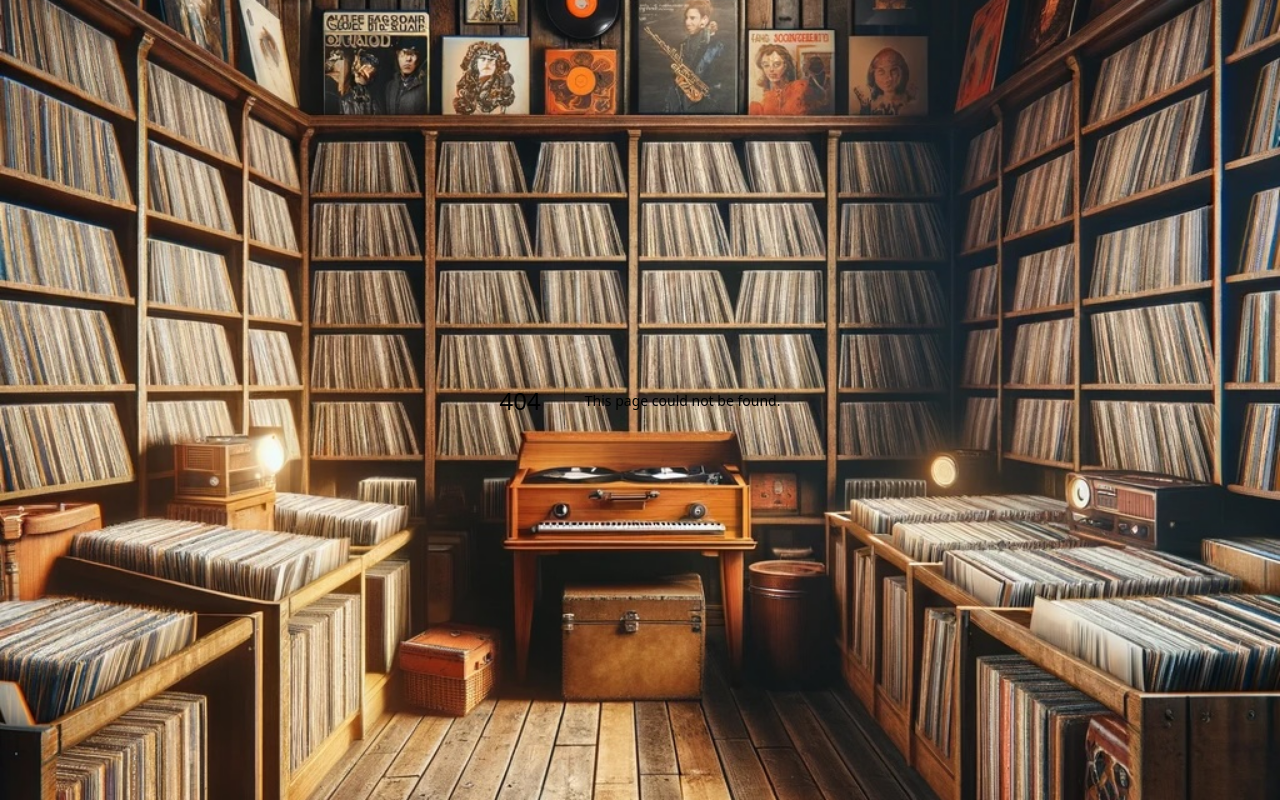
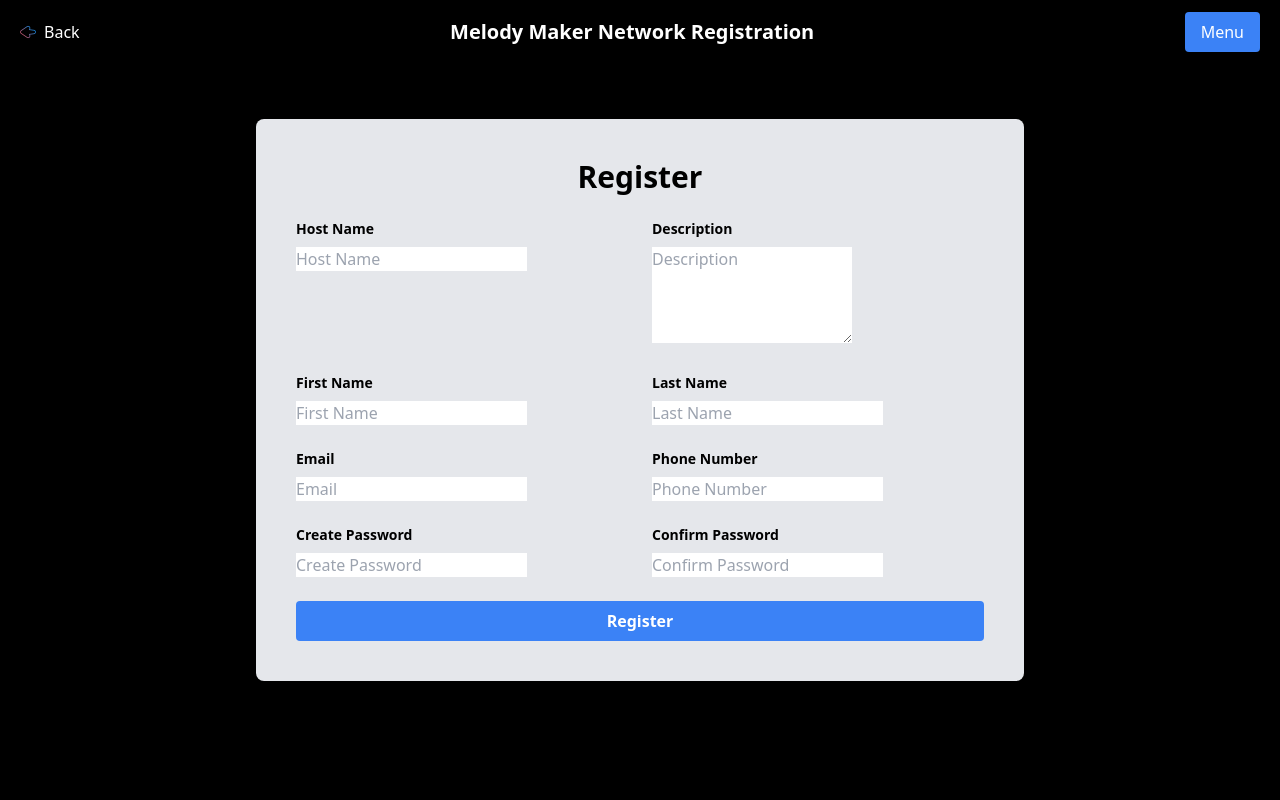
Before and after one commit to rpoole444/melodyMixerNetwork, a Next.js app: page /Registration in a window 1280 px wide. Before the commit this address had no page. Built offline with nearby package versions, Linux system fonts and the light colour scheme.

Commit message:
Create Registration and UserProfiles!

```diff
--- /dev/null
+++ b/src/pages/Registration.tsx
@@ -0,0 +1,120 @@
+import React, { useState } from 'react';
+import Header from '@/components/Header';
+import "../styles/globals.css";
+
+interface User {
+  hostName: string;
+  description: string;
+  firstName: string;
+  lastName: string;
+  email: string;
+  phone: string;
+  password: string;
+  confirmPassword: string;
+}
+
+const RegistrationPage = () => {
+  const [user, setUser] = useState<User>({
+    hostName: '',
+    description: '',
+    firstName: '',
+    lastName: '',
+    email: '',
+    phone: '',
+    password: '',
+    confirmPassword: ''
+  });
+
+  const [errors, setErrors] = useState<any>({});
+
+  const handleChange = (e: React.ChangeEvent<HTMLInputElement | HTMLTextAreaElement>) => {
+    const { name, value } = e.target;
+    setUser({ ...user, [name]: value });
+  };
+
+  const handleSubmit = (e: React.FormEvent<HTMLFormElement>) => {
+    e.preventDefault();
+    if (validateForm()) {
+      console.log('User registration data:', user);
+      // Submit data to server or handle it accordingly
+    }
+  };
+
+  const validateForm = () => {
+    let isValid = true;
+    let errors = {
+      email: "",
+      password: ""
+    };
+
+    if (user.password !== user.confirmPassword) {
+      errors.password = "Passwords do not match";
+      isValid = false;
+    }
+    if (user.password.length < 6) {
+      errors.password = "Password must be at least 6 characters long";
+      isValid = false;
+    }
+    if (!user.email.includes('@')) {
+      errors.email = "Invalid email address";
+      isValid = false;
+    }
+
+    setErrors(errors);
+    return isValid;
+  };
+
+  return (
+    <>
+      <Header title="Melody Maker Network Registration" />
+      <div className="flex flex-col items-center justify-center min-h-screen bg-black text-black">
+        <form onSubmit={handleSubmit} className="bg-gray-200 p-10 shadow-lg rounded-lg w-full max-w-3xl space-y-6">
+          <h2 className="text-center text-3xl font-bold mb-6">Register</h2>
+
+          <div className="grid grid-cols-2 gap-6">
+            <div>
+              <label htmlFor="hostName" className="block text-sm font-bold mb-2">Host Name</label>
+              <input type="text" name="hostName" id="hostName" value={user.hostName} onChange={handleChange} placeholder="Host Name" className="form-input" />
+            </div>
+            <div>
+              <label htmlFor="description" className="block text-sm font-bold mb-2">Description</label>
+              <textarea name="description" id="description" value={user.description} onChange={handleChange} placeholder="Description" className="form-textarea h-24" />
+            </div>
+            <div>
+              <label htmlFor="firstName" className="block text-sm font-bold mb-2">First Name</label>
+              <input type="text" name="firstName" id="firstName" value={user.firstName} onChange={handleChange} placeholder="First Name" className="form-input" />
+            </div>
+            <div>
+              <label htmlFor="lastName" className="block text-sm font-bold mb-2">Last Name</label>
+              <input type="text" name="lastName" id="lastName" value={user.lastName} onChange={handleChange} placeholder="Last Name" className="form-input" />
+            </div>
+            <div>
+              <label htmlFor="email" className="block text-sm font-bold mb-2">Email</label>
+              <input type="email" name="email" id="email" value={user.email} onChange={handleChange} placeholder="Email" className="form-input" />
+              {errors.email && <p className="text-red-500 text-xs italic">{errors.email}</p>}
+            </div>
+            <div>
+              <label htmlFor="phone" className="block text-sm font-bold mb-2">Phone Number</label>
+              <input type="tel" name="phone" id="phone" value={user.phone} onChange={handleChange} placeholder="Phone Number" className="form-input" />
+            </div>
+            <div>
+              <label htmlFor="password" className="block text-sm font-bold mb-2">Create Password</label>
+              <input type="password" name="password" id="password" value={user.password} onChange={handleChange} placeholder="Create Password" className="form-input" />
+              {errors.password && <p className="text-red-500 text-xs italic">{errors.password}</p>}
+            </div>
+            <div>
+              <label htmlFor="confirmPassword" className="block text-sm font-bold mb-2">Confirm Password</label>
+              <input type="password" name="confirmPassword" id="confirmPassword" value={user.confirmPassword} onChange={handleChange} placeholder="Confirm Password" className="form-input" />
+            </div>
+          </div>
+
+          <button type="submit" className="w-full bg-blue-500 hover:bg-blue-700 text-white font-bold py-2 px-4 rounded focus:outline-none focus:shadow-outline">
+            Register
+          </button>
+        </form>
+      </div>
+    </>
+  );
+};
+
+export default RegistrationPage;
--- /dev/null
+++ b/src/pages/UserProfile.tsx
@@ -0,0 +1,86 @@
+import Header from '@/components/Header';
+import { useState } from 'react';
+
+const UserProfile = () => {
+  const [isEditing, setIsEditing] = useState(false);
+  const [user, setUser] = useState({
+    hostName: 'Poole and the Gang',
+    description: 'Enthusiastic music lover and host',
+    firstName: 'Reid',
+    lastName: 'Poole',
+    email: 'reid@example.com',
+    phone: '123-456-7890',
+    profilePic: '/hostpic.jpg'  // Ensure the path is correct
+  });
+  const [shows, setShows] = useState([
+    { id: 1, title: "Jazz Nights" },
+    { id: 2, title: "Classic Rock Hour" },
+    { id: 3, title: "Hip Hop Beats" }
+    // Add more shows here
+  ]);
+
+  const handleEditToggle = () => {
+    setIsEditing(!isEditing);
+  };
+
+  const handleChange = (e:any) => {
+    const { name, value } = e.target;
+    setUser({ ...user, [name]: value });
+  };
+
+  const handleSubmit = (e:any) => {
+    e.preventDefault();
+    console.log('Submitting:', user);
+    setIsEditing(false);
+    // Normally you would also send this data back to your server
+  };
+
+  return (
+    <>
+    <Header title="Melody Maker Profile" />
+      <div className="flex flex-col text-black items-center justify-center min-h-screen bg-cover bg-center" style={{ backgroundImage: "url('/path_to_your_background_image.jpg')" }}>
+       <div className="flex flex-col md:flex-row items-start bg-toupe bg-opacity-90 mb-40 backdrop-filter items-center justify-center backdrop-blur-lg rounded-lg shadow-lg p-8 w-full max-w-6xl">
+        <h1 className="text-center text-white text-4xl">Welcome to your Host Profile, {user.hostName}!!!</h1>
+       </div>
+      {!isEditing ? (
+        <div className="flex flex-col md:flex-row items-start bg-white bg-opacity-90 backdrop-filter backdrop-blur-lg rounded-lg shadow-lg p-8 w-full max-w-6xl">
+          <img src={user.profilePic} alt="Profile" className="w-64 h-64 rounded-full object-cover mr-8" />
+          <div className="flex-1">
+            <h2 className="text-3xl font-bold">{user.hostName}</h2>
+            <p className="text-xl">{user.description}</p>
+            <div className="text-lg mt-4">
+              <p>{`${user.firstName} ${user.lastName}`}</p>
+              <p>{user.email}</p>
+              <p>{user.phone}</p>
+            </div>
+            <button onClick={handleEditToggle} className="mt-4 py-2 px-4 bg-blue-500 text-white rounded hover:bg-blue-700">Edit Profile</button>
+          </div>
+          <div className="w-full md:w-1/3 mt-4 md:mt-0">
+            <h3 className="text-xl font-bold mb-2">Your Shows:</h3>
+            <ul className="list-disc pl-5">
+              {shows.map(show => (
+                <li key={show.id} className="bg-gray-300 rounded-lg p-2 my-1">{show.title}</li>
+              ))}
+            </ul>
+          </div>
+        </div>
+      ) : (
+          <form onSubmit={handleSubmit} className="w-full max-w-4xl bg-white bg-opacity-80 backdrop-filter backdrop-blur-lg rounded-lg p-8 shadow-lg">
+            <div className="grid grid-cols-2 gap-4">
+              <input type="text" name="hostName" value={user.hostName} onChange={handleChange} className="input col-span-2" placeholder="Host Name" />
+              <textarea name="description" value={user.description} onChange={handleChange} className="textarea col-span-2" placeholder="Description"></textarea>
+              <input type="text" name="firstName" value={user.firstName} onChange={handleChange} className="input" placeholder="First Name" />
+              <input type="text" name="lastName" value={user.lastName} onChange={handleChange} className="input" placeholder="Last Name" />
+              <input type="email" name="email" value={user.email} onChange={handleChange} className="input" placeholder="Email" />
+              <input type="tel" name="phone" value={user.phone} onChange={handleChange} className="input" placeholder="Phone Number" />
+              <button type="submit" className="col-span-2 py-2 px-4 bg-blue-500 text-white rounded hover:bg-blue-700">Save</button>
+            </div>
+            <button onClick={handleEditToggle} className="mt-4 py-2 px-4 bg-gray-500 text-white rounded hover:bg-gray-700">Cancel</button>
+          </form>
+        )}
+      </div>
+    </>
+  );
+};
+
+export default UserProfile;
```
